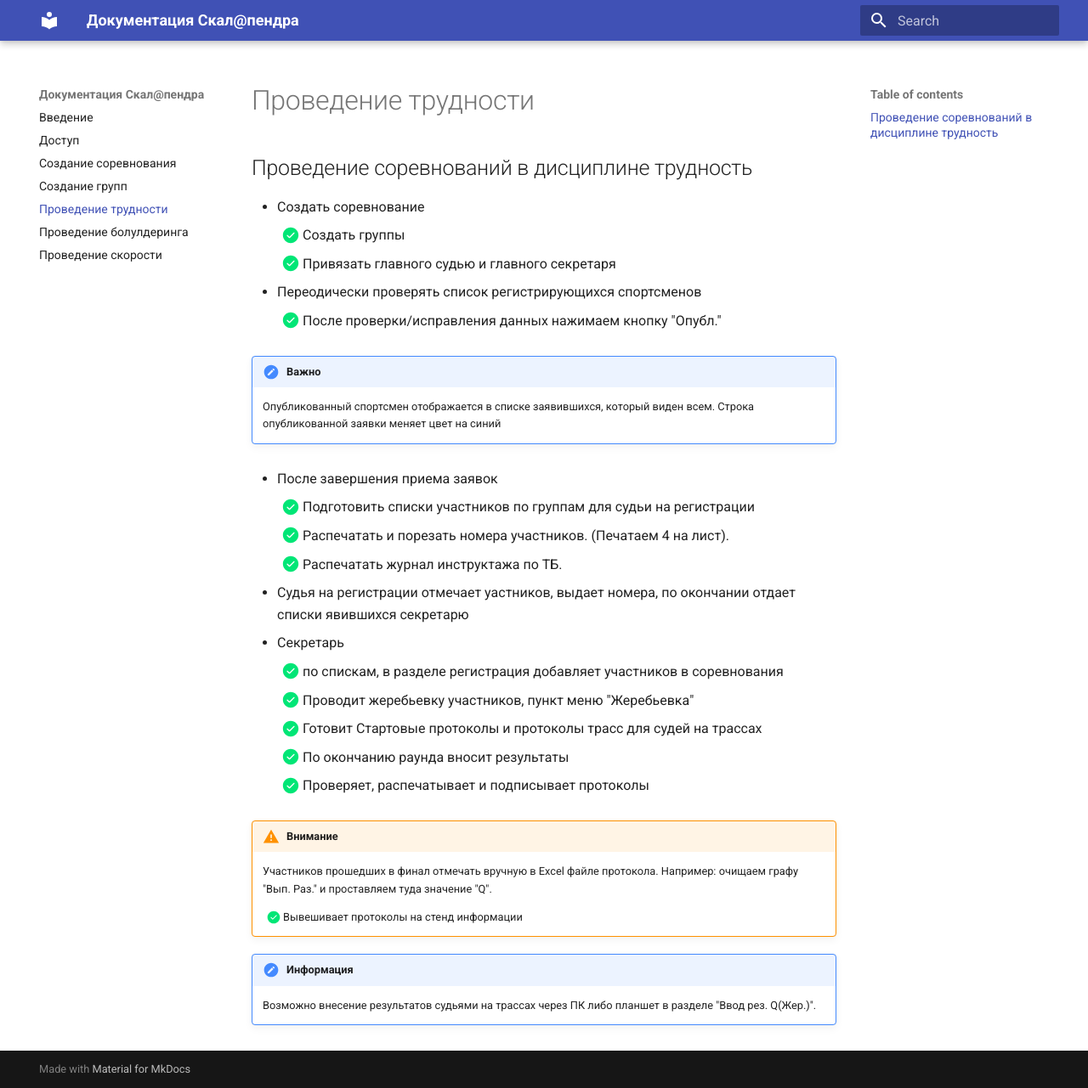
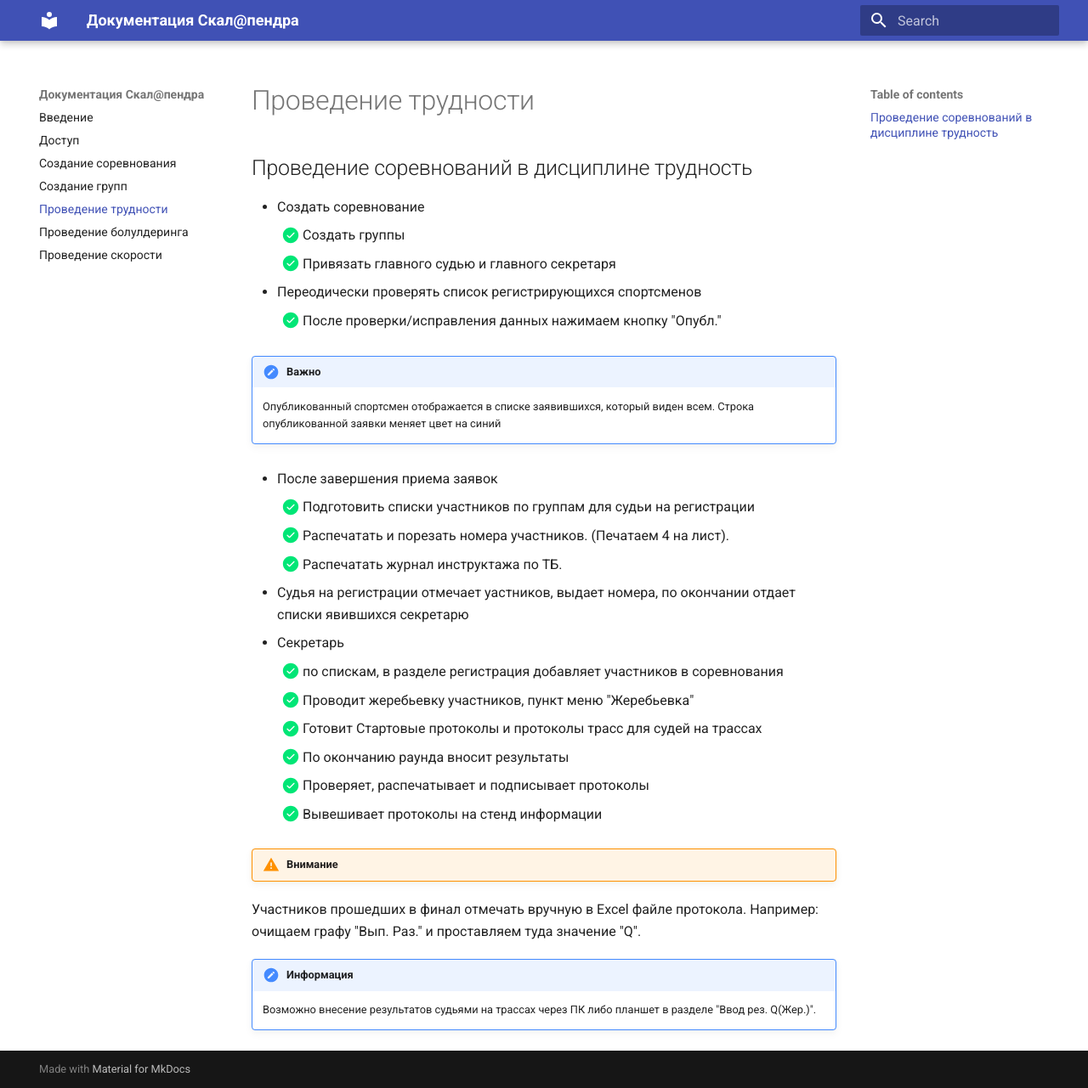
Before and after one commit to alptur/scaladocs, an MkDocs documentation site: the page built from docs/howtotrud.md, in a window 1280 px wide and 1281 px high. Shown: the whole window at 85% size. Built offline with MkDocs 1.6.1 and Material for MkDocs 9.7.7, drawn with Linux system fonts in a browser that asks for light colours.

Commit message:
Проведение трудности

```diff
--- a/docs/howtotrud.md
+++ b/docs/howtotrud.md
@@ -25,12 +25,11 @@
     * [x] Готовит Стартовые протоколы и протоколы трасс для судей на трассах
     * [x] По окончанию раунда вносит результаты
     * [x] Проверяет, распечатывает и подписывает протоколы
+    * [x] Вывешивает протоколы на стенд информации
 
 !!! warning "Внимание"
-    Участников прошедших в финал отмечать вручную в Excel файле протокола. Например:
-    очищаем графу "Вып. Раз." и проставляем туда значение "Q".
-
-    * [x] Вывешивает протоколы на стенд информации
+  Участников прошедших в финал отмечать вручную в Excel файле протокола. Например:
+  очищаем графу "Вып. Раз." и проставляем туда значение "Q".
 
 !!! note "Информация"
     Возможно внесение результатов судьями на трассах через ПК либо планшет в разделе
```
